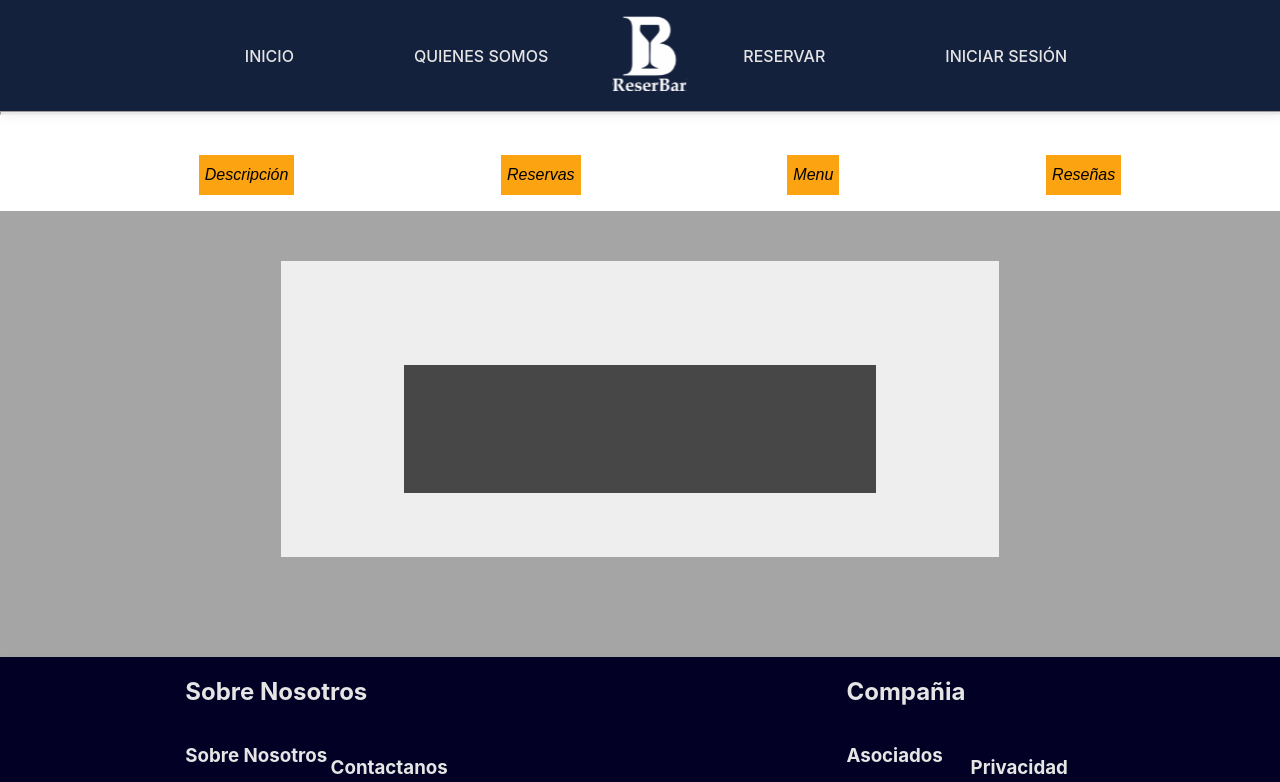
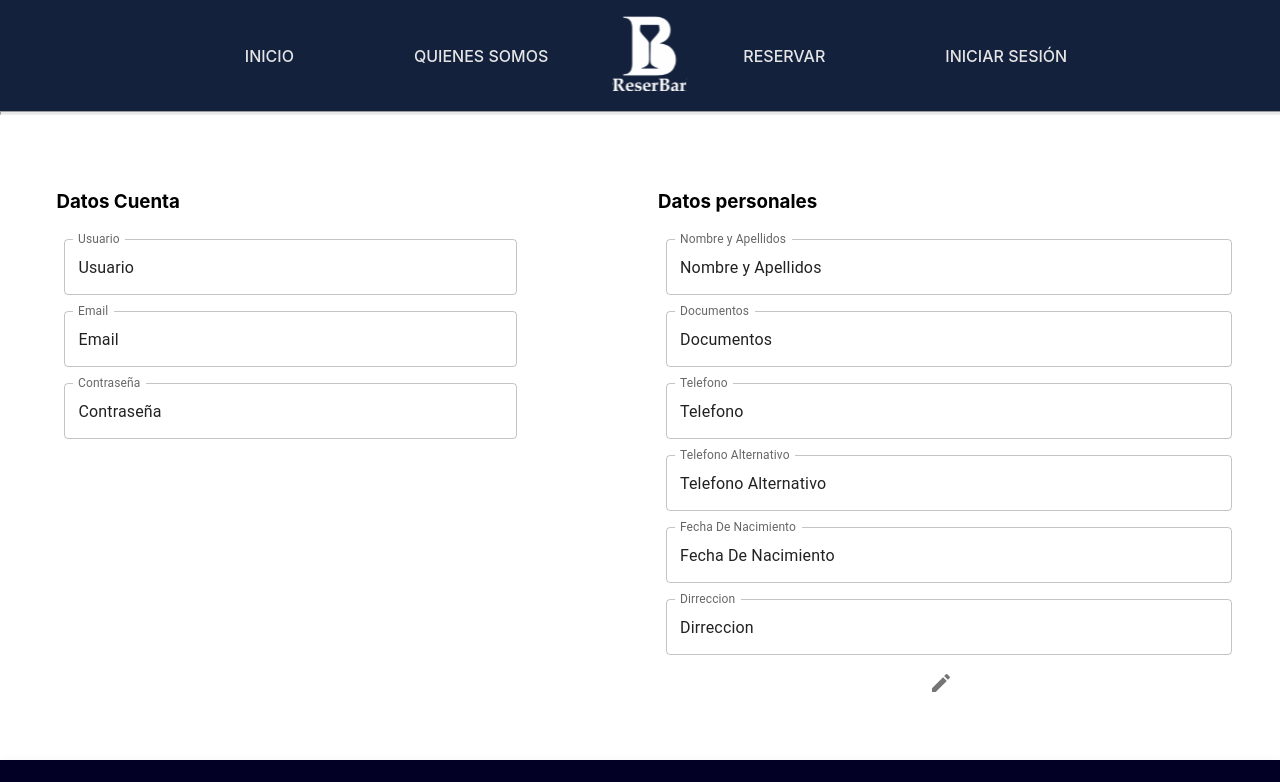
Before and after one commit to No-Country/S2-10-reserBar, a React (Vite) app in the folder app/: page /User in a window 1280 px wide. Shown: the top 782 px of the page. Built offline with nearby package versions, Linux system fonts and the light colour scheme; no server answers.

Commit message:
Text Area and Read Only Button

```diff
--- a/app/package.json
+++ b/app/package.json
@@ -8,6 +8,10 @@
     "preview": "vite preview"
   },
   "dependencies": {
+    "@emotion/react": "^11.9.0",
+    "@emotion/styled": "^11.8.1",
+    "@mui/icons-material": "^5.8.3",
+    "@mui/material": "^5.8.3",
     "axios": "^0.27.2",
     "formik": "^2.2.9",
     "react": "17.0.2",
--- a/app/src/App.jsx
+++ b/app/src/App.jsx
@@ -11,6 +11,7 @@ import Layout from "./components/Layout/Layout";
 import ViewBar from "./pages/ViewBar";
 import Registro from "./components/Registro/Registro";
 import BarRegister from "./components/BarRegister/BarRegister";
+import User from "./pages/User";
 
 function App() {
   return (
@@ -25,6 +26,7 @@ function App() {
             <Route path="/registro" element={<Registro />} />
             <Route path="/:id" element={<ViewBar />} />
             <Route path="/barRegistro" element={<BarRegister />} />
+            <Route path="/User" element={<User></User>}></Route>
           </Route>
         </Routes>
       </BrowserRouter>
--- /dev/null
+++ b/app/src/components/User/InputUser.css
@@ -0,0 +1,6 @@
+.container{
+    display: flex;
+    flex-direction: column;
+
+
+}
--- /dev/null
+++ b/app/src/components/User/UserComponent.css
@@ -0,0 +1,13 @@
+.Container{
+    background:  #ffff;
+    display: grid;
+    grid-template-columns: 50% 50%;
+    padding : 3%;
+
+}
+
+.box{
+
+    padding : 3%;
+
+}
--- /dev/null
+++ b/app/src/components/User/UserComponent.jsx
@@ -0,0 +1,139 @@
+import React, { useState } from "react";
+import "./UserComponent.css";
+import IconButton from "@mui/material/IconButton";
+import EditIcon from "@mui/icons-material/Edit";
+import Box from "@mui/material/Box";
+import TextField from "@mui/material/TextField";
+import "./InputUser.css";
+
+const UserComponent = () => {
+  const [readState, setReadState] = useState(false);
+
+  const Read = () => {
+    if (readState == false) {
+      setReadState(true);
+    } else {
+      setReadState(false);
+    }
+  };
+
+  return (
+    <div className="Container">
+      <section className="box">
+        <h1>Datos Cuenta</h1>
+        <Box
+          component="form"
+          sx={{
+            "& .MuiTextField-root": { m: 1, width: "80%" },
+          }}
+          noValidate
+          autoComplete="off"
+        >
+          <div className="container">
+            <TextField
+              fullWidth
+              id="outlined-read-only-input"
+              label="Usuario"
+              defaultValue="Usuario"
+              InputProps={{
+                readOnly: readState,
+              }}
+            />
+            <TextField
+              fullWidth
+              id="outlined-read-only-input"
+              label="Email"
+              defaultValue="Email"
+              InputProps={{
+                readOnly: readState,
+              }}
+            />
+            <TextField
+              fullWidth
+              id="outlined-read-only-input"
+              label="Contraseña"
+              defaultValue="Contraseña"
+              InputProps={{
+                readOnly: readState,
+              }}
+            />
+          </div>
+        </Box>
+      </section>
+      <section className="box">
+        <h1>Datos personales</h1>
+
+        <Box
+          component="form"
+          sx={{
+            "& .MuiTextField-root": { m: 1, width: "100%" },
+          }}
+          noValidate
+          autoComplete="off"
+        >
+          <div className="container">
+            <TextField
+              fullWidth
+              id="outlined-read-only-input"
+              label="Nombre y Apellidos"
+              defaultValue="Nombre y Apellidos"
+              InputProps={{
+                readOnly: readState,
+              }}
+            />
+            <TextField
+              fullWidth
+              id="outlined-read-only-input"
+              label="Documentos"
+              defaultValue="Documentos"
+              InputProps={{
+                readOnly: readState,
+              }}
+            />
+            <TextField
+              fullWidth
+              id="outlined-read-only-input"
+              label="Telefono"
+              defaultValue="Telefono"
+              InputProps={{
+                readOnly: readState,
+              }}
+            />
+            <TextField
+              fullWidth
+              id="outlined-read-only-input"
+              label="Telefono Alternativo"
+              defaultValue="Telefono Alternativo"
+              InputProps={{
+                readOnly: readState,
+              }}
+            />
+            <TextField
+              fullWidth
+              id="outlined-read-only-input"
+              label="Fecha De Nacimiento"
+              defaultValue="Fecha De Nacimiento"
+              InputProps={{
+                readOnly: readState,
+              }}
+            />
+            <TextField
+              fullWidth
+              id="outlined-read-only-input"
+              label="Dirreccion"
+              defaultValue="Dirreccion"
+              InputProps={{
+                readOnly: readState,
+              }}
+            />
+            <IconButton onClick={() => Read()}>
+              <EditIcon />
+            </IconButton>
+          </div>
+        </Box>
+      </section>
+    </div>
+  );
+};
+
+export default UserComponent;
--- /dev/null
+++ b/app/src/pages/User.jsx
@@ -0,0 +1,12 @@
+import React from "react";
+import UserComponent from "../components/User/UserComponent";
+
+const User = () => {
+  return (
+    <div>
+      <UserComponent></UserComponent>
+    </div>
+  );
+};
+
+export default User;
```
Also changed, not shown: 1 other file (tests, documents, lock files or other folders).
